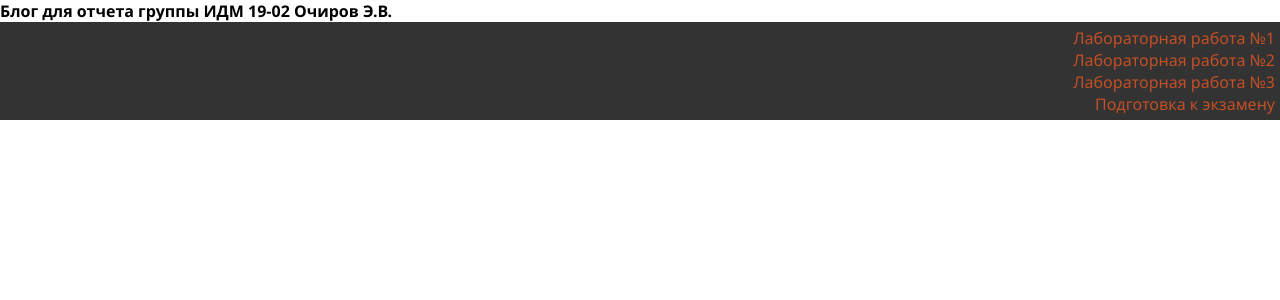
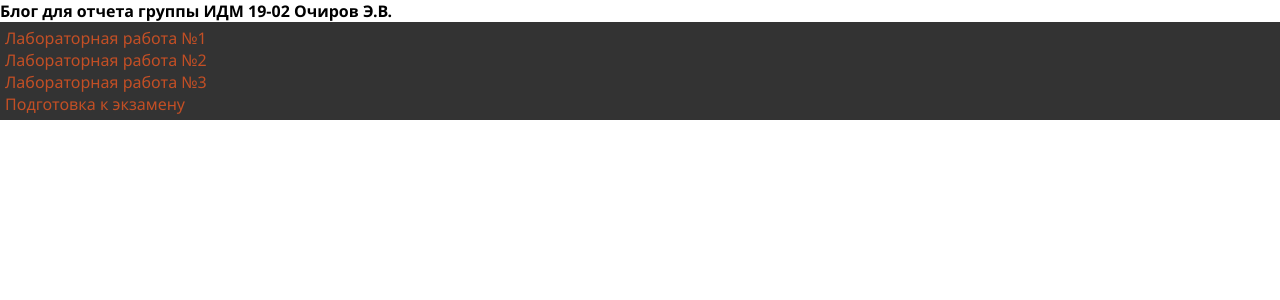
Before and after one commit to AndySkySt/AndySkySt.github.io, a PHP site: page / in a window 1280 px wide. Shown: the top 300 px of the page. Run offline with PHP 8.4, Linux system fonts and the light colour scheme.

Commit message:
Add files via upload

```diff
--- a/style.css
+++ b/style.css
@@ -111,9 +111,9 @@ border: 1px solid #333; /* Параметры рамки */
 }
 /*стили для левой колонки*/
 #foot { /* Нижний блок */
-float: right;
+float: left;
 width: 100%;
-text-align: right;
+text-align: left;
 background: #333; /* Цвет фона */
 padding: 5px; /* Поля вокруг текста */
 color: #fff; /* Цвет текста */
```
